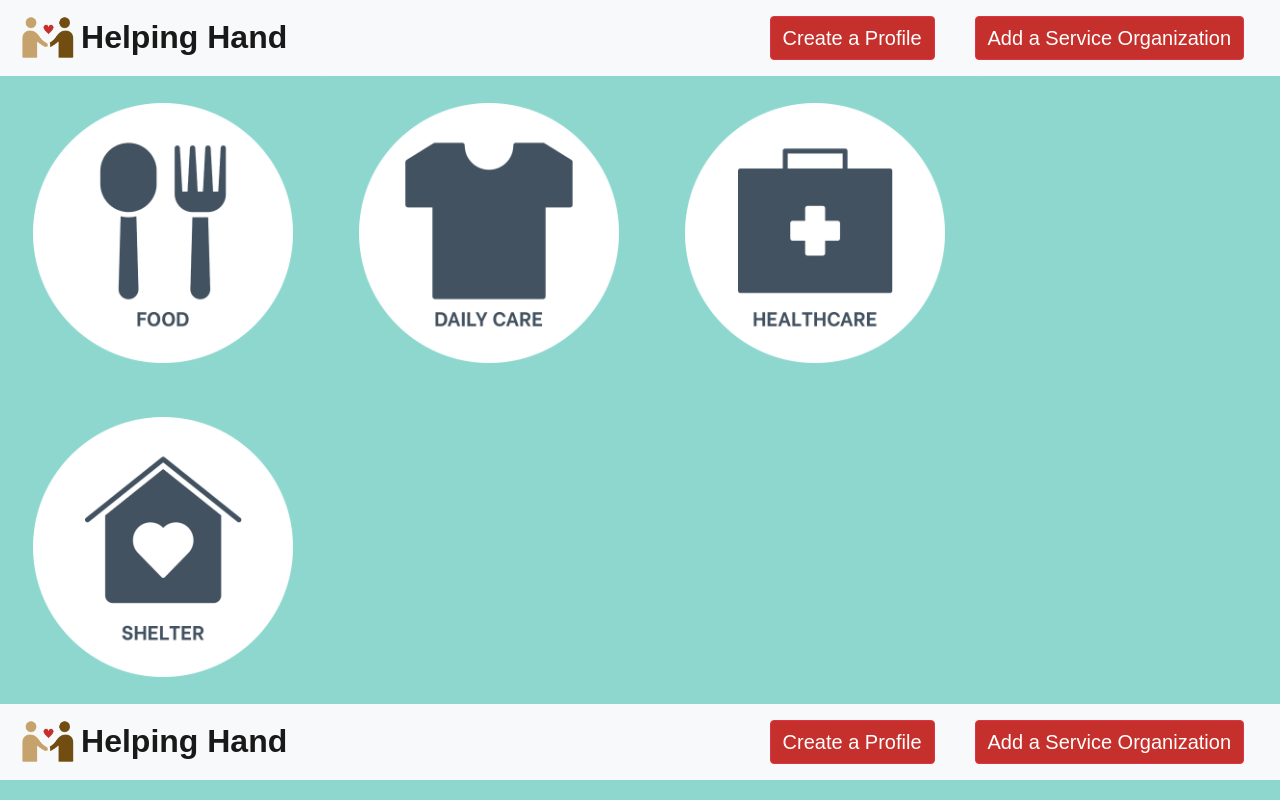
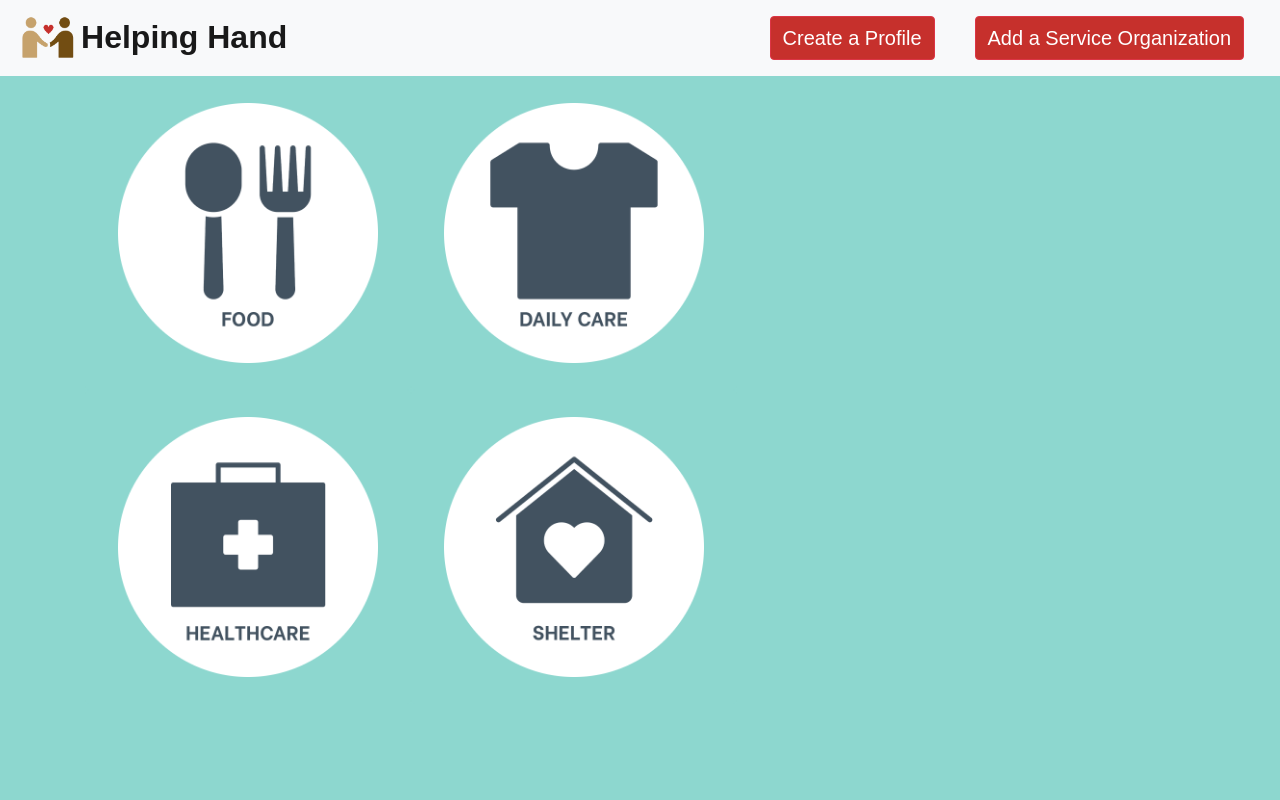
Before and after one commit to jnaegeli12/project3-helping-hand, a React (Create React App) app in the folder client/: page / in a window 1280 px wide. Shown: the top 800 px of the page. Built offline with nearby package versions, Linux system fonts and the light colour scheme.

Commit message:
Added Route, Router, and Switch to app.js. Front end routes working.

```diff
--- a/client/public/index.html
+++ b/client/public/index.html
@@ -24,7 +24,7 @@
       work correctly both with client-side routing and a non-root public URL.
       Learn how to configure a non-root public URL by running `npm run build`.
     -->
-    <title>Helping Hand</title>
+    <title>React App</title>
   </head>
   <body>
     <noscript>You need to enable JavaScript to run this app.</noscript>
--- a/client/src/App.js
+++ b/client/src/App.js
@@ -1,14 +1,30 @@
 import React from 'react'
-
+import { BrowserRouter as Router, Route, Switch } from "react-router-dom";
 import './App.css';
+import Nav from "./components/Nav";
 import Home from "./pages/Home";
+import Submit from "./pages/Submit";
+import Profile from "./pages/Profile";
+// import "./components/css/style.css"
 
 
-function App() {
+export default function App() {
   return (
-    <div>
-      <Home />
-    </div>
+    <Router>
+      <div>
+        <Nav />
+        <Switch>
+          <Route exact path={["/", "/home"]}>
+            <Home />
+          </Route>
+          <Route exact path="/submit">
+            <Submit />
+          </Route>
+          <Route exact path="/profile">
+            <Profile />
+          </Route>
+        </Switch>
+      </div>
+    </Router>
   );
 };
-export default App;
--- a/client/src/components/DcBtn/index.js
+++ b/client/src/components/DcBtn/index.js
@@ -1,11 +1,16 @@
 import React from "react";
 
 // Destructuring the type, classNameName, children and onClick props, applying them to the button element
-const DcBtn = () => {
+export default function DcBtn() {
   return (
-    <button className="btn btn-icon" id="daily" type="submit" name="daily_care" value="1"><img className="main-services" src="/assets/daily-icon.png" alt="Dailycare Logo"
-    width="300px"></img></button>
+    <button className="btn btn-icon" id="daily" type="submit" name="daily_care" value="1">
+      <img className="main-services" src="/assets/daily-icon.png" alt="Dailycare Logo" width="300px" />
+    </button>
 
+
+    // <button className="btn btn-icon" id={ hh.id } type="submit" name={ hh.name } value={ hh.value }>
+    //   <img className="main-services" src={ hh.image } alt={ hh.alt} width="300px" />
+    // </button>
   );
 }
-export default DcBtn;
+// export default DcBtn;
--- a/client/src/components/Nav/index.js
+++ b/client/src/components/Nav/index.js
@@ -1,18 +1,26 @@
 import React from "react";
-import Submit from '../../pages/Submit'
+// import Submit from '../../pages/Submit'
 
 // Destructuring the type, classNameName, children and onClick props, applying them to the button element
 const Nav = () => {
   return (
         <nav className="navbar navbar-light bg-light">
              <a className="navbar-brand" href="/">
-                <img src="/assets/HHlogo.png" height="50" className="d-inline-block align-top"
-                    alt="Helping Hand logo"></img>
-                    Helping Hand
+                <img src="/assets/Helping-Hand-Logo.png" height="50" className="d-inline-block align-top"
+                    alt="Helping Hand logo"/>
+                Helping Hand
              </a>
           <form className="form-inline">
-                <button className="btn btn-danger" type="button">Create a Profile</button>
-                    <a href="/submit"><button className="btn btn-danger" type="button">Add a Service Organization</button></a>
+              <a href="/profile">
+                <button className="btn btn-danger" type="button">
+                  Create a Profile
+                </button>
+              </a>
+              <a href="/submit">
+                <button className="btn btn-danger" type="button">
+                  Add a Service Organization
+                </button>
+              </a>
             </form>
         </nav>
   );
--- a/client/src/index.js
+++ b/client/src/index.js
@@ -3,6 +3,8 @@ import ReactDOM from 'react-dom';
 import './index.css';
 import App from './App';
 import reportWebVitals from './reportWebVitals';
+import "./components/css/style.css"
+
 
 ReactDOM.render(
   <React.StrictMode>
--- a/client/src/pages/Home.js
+++ b/client/src/pages/Home.js
@@ -1,40 +1,33 @@
-import React, { useState, useEffect } from 'react'
+import React, { useState, useEffect } from 'react';
 import Container from '../components/Container';
 import FBtn from '../components/FBtn';
 import DcBtn from '../components/DcBtn';
 import HBtn from '../components/HBtn';
 import SBtn from '../components/SBtn'
-import Nav from '../components/Nav'
-import ResultCar from '../components/ResultsCard'
-import Submit from '../pages/Submit'
+import ResultCard from '../components/ResultsCard'
 
 
+export default function Home() {
+    return(
 
-
-const Home = () => {
-    return(
-<div>
-
-    <Nav />
+         <Container>
+            <div className="row col-9">
                 <FBtn>
-        <ResultCar />
+                    <ResultCard />
                 </FBtn>
                 <DcBtn>
-        <ResultCar />
+                    <ResultCard />
                 </DcBtn>
+            </div>
+            <div className="row col-9">
                 <HBtn>
-        <ResultCar />
+                    <ResultCard />
                 </HBtn>
                 <SBtn>
-        <ResultCar />
+                    <ResultCard />
                 </SBtn>
-    <Submit />
-
-
             </div>
 
+        </Container>
     )
 };
-
-
-export default Home ;
--- a/client/src/pages/Submit.js
+++ b/client/src/pages/Submit.js
@@ -1,6 +1,5 @@
 import React, { useState, useEffect } from 'react'
 import Container from '../components/Container';
-import Nav from '../components/Nav'
 import '../components/css/style.css'
 
 
@@ -10,7 +9,6 @@ const Submit = () => {
 
 
 <div>
-<Nav />
 <section>
     <div className="container-fluid">
         <h1>Add an Organization</h1>
--- a/package.json
+++ b/package.json
@@ -16,5 +16,9 @@
   "bugs": {
     "url": "https://github.com/jnaegeli12/project3-helping-hand/issues"
   },
-  "homepage": "https://github.com/jnaegeli12/project3-helping-hand#readme"
+  "homepage": "https://github.com/jnaegeli12/project3-helping-hand#readme",
+  "dependencies": {
+    "bootstrap": "^4.5.3",
+    "react-router-dom": "^5.2.0"
+  }
 }
```
Also changed, not shown: client/public/assets/Helping-Hand-Logo.png (renamed from client/public/assets/HHlogo.png), 1 other file (tests, documents, lock files or other folders). Lines whose indentation alone changed are shown as unchanged.
